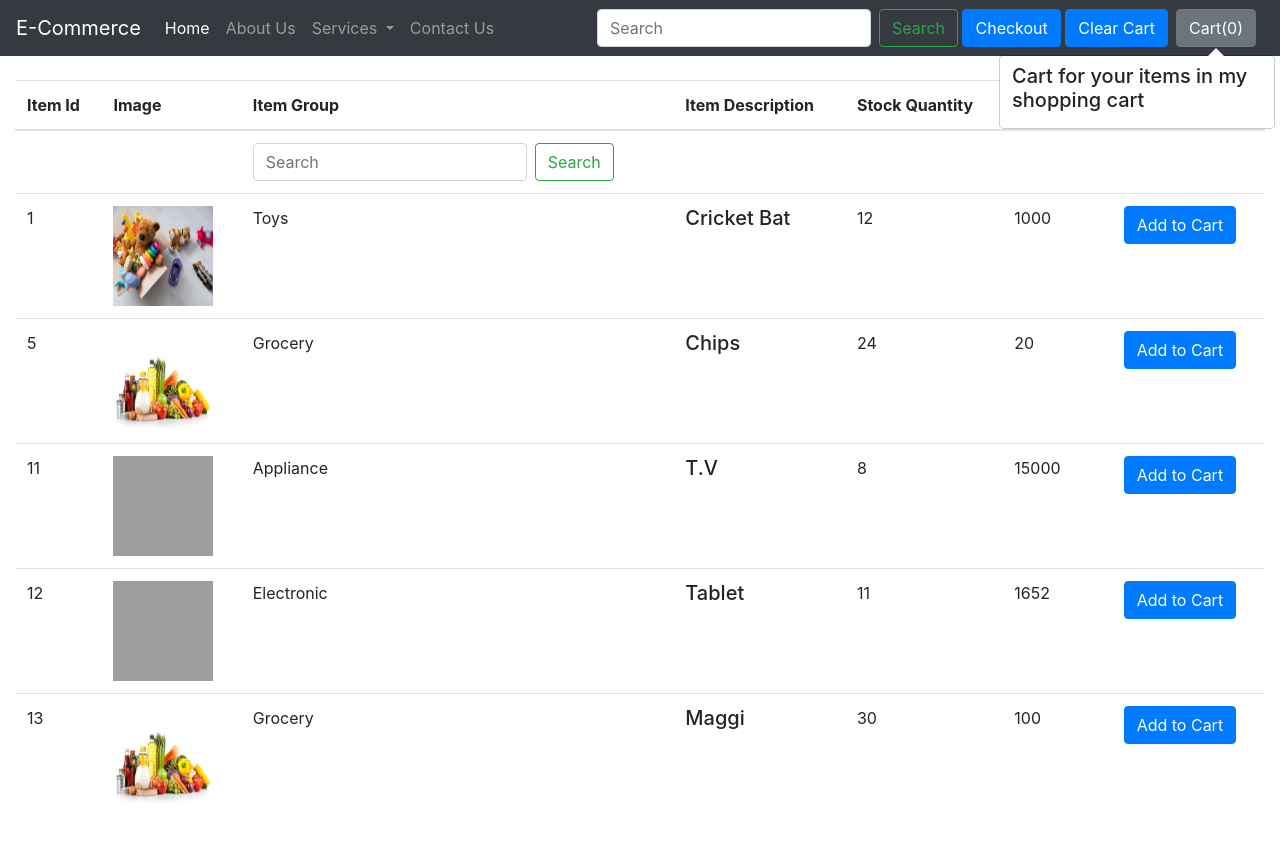
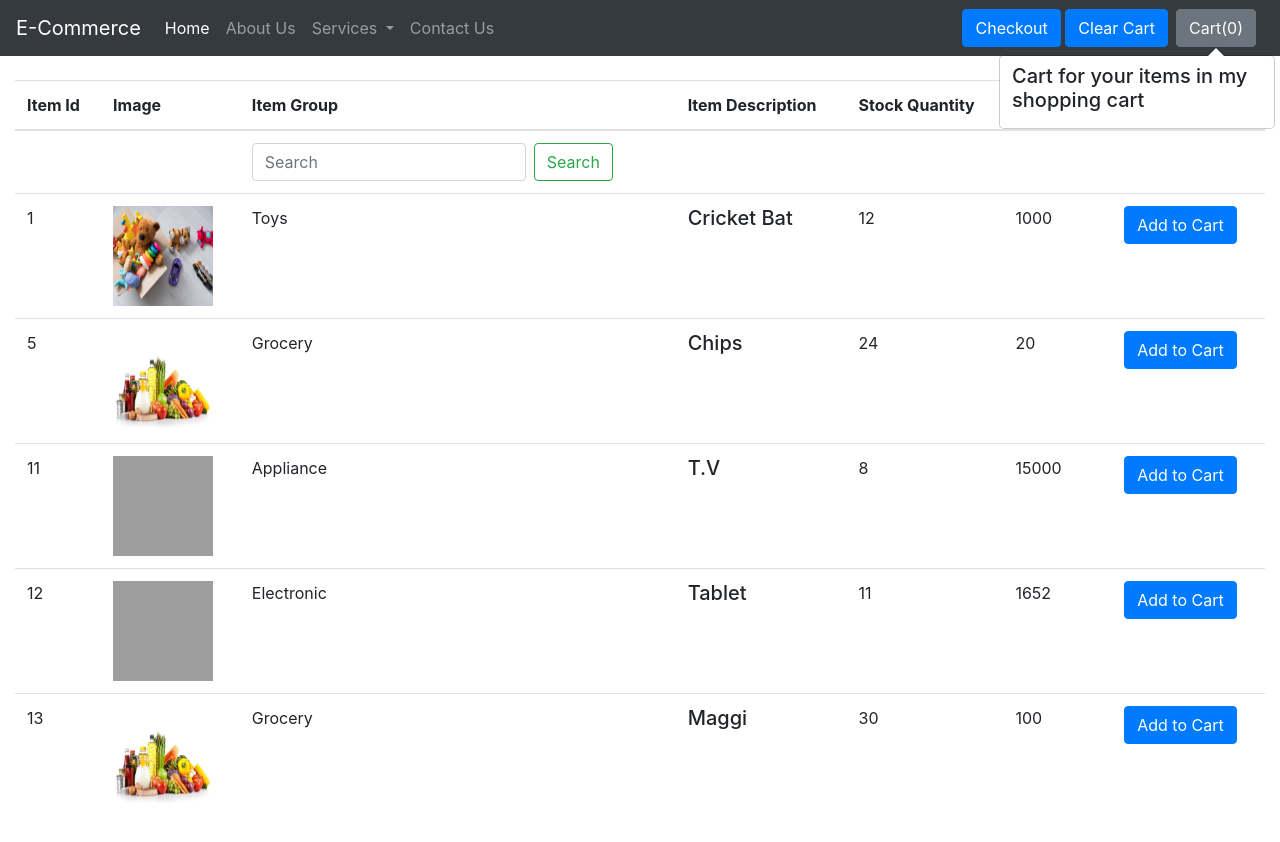
Before and after one commit to aayush999999/my-first-project, a Django app: page /practice in a window 1280 px wide. Run offline with Django 4.2, Linux system fonts and the light colour scheme; data comes from the database, SQL or seed files in the repository; some libraries are stand-ins or nearby versions; grey boxes are pictures that could not be loaded.

Commit message:
try to fix a search option

```diff
--- a/home/views.py
+++ b/home/views.py
@@ -122,6 +122,34 @@ def stock(request):
     return render(request, 'stock.html', params)
 
 
+def searchMatch(query, item):
+    '''return true only if query matches the item'''
+    if query in item.item_desc or query in item.item_group:
+        return True
+    else:
+        return False
+
+
+
+def search(request):
+    allitems = []
+
+    descitems = ItemInsert.objects.values('item_desc','id')
+    query = request.GET.get('search')
+    # print(descitems)
+    descs = {item['item_desc'] for item in descitems }
+    for desc in descs:
+        itmtemp = ItemInsert.objects.filter( item_desc = desc)
+        itm = [item for item in itmtemp if searchMatch(query, item)]
+        # n = len(itm)
+        # nSlides= n//4 + ceil((n/4) - (n//4))
+        # if len(itm)!=0:
+        allitems.append(itm)
+
+    params = {'allitems':allitems}
+    return render(request, 'stock.html', params)
+
+
 #    CART VIEW
 def cart(request):
     return render(request, 'homepage.html')
@@ -151,32 +179,6 @@ def tracker(request):
             return HttpResponse('{"status":"error"}')
 
     return render(request, "tracker.html")
-
-
-def searchMatch(query, item):
-    '''return true only if query matches the item'''
-    if query in item.item_desc.lower() or query in item.item_group.lower():
-        return True
-    else:
-        return False
-
-
-def search(request):
-    query= request.GET.get('search')
-    allitems = []
-
-    descitems = ItemInsert.objects.values('item_desc','id')
-    print(descitems)
-    descs = {item['item_desc'] for item in descitems }
-    for desc in descs:
-        itmtemp = ItemInsert.objects.filter( item_desc = desc)
-        itm = [item for item in itmtemp if searchMatch(query, item)]
-        # n = len(itm)
-        # nSlides= n//4 + ceil((n/4) - (n//4))
-        allitems.append(itm)
-
-    params = {'allitems':allitems}
-    return render(request, 'practice.html', params)
 
 
 def checkout(request):
--- a/templates/navbar.html
+++ b/templates/navbar.html
@@ -51,11 +51,7 @@
               </li>
 
           </ul>
-          <form method='get' action='/search' class="form-inline my-2 my-lg-0">
-          {% comment %} <form class="form-inline my-2 my-lg-0"> {% endcomment %}
-            <input class="form-control mr-sm-2" type="search" placeholder="Search" aria-label="Search" name="search" id="search" >
-            <button class="btn btn-outline-success my-2 my-sm-0" type="submit">Search</button>&nbsp;
-          </form>
+
           <div>
             <a href='checkout'><button class='btn btn-primary' id='checkout'>Checkout</button></a>
                <button class='btn btn-primary' onclick='clearCart()' id='clearCart'>Clear Cart</button>
--- a/templates/practice.html
+++ b/templates/practice.html
@@ -21,9 +21,10 @@
         <tr>
             <td></td>
             <td></td>
-            <td><form class="form-inline my-2 my-lg-0">
-                <input class="form-control mr-sm-2" type="search" placeholder="Search" aria-label="Search">
-                <button class="btn btn-outline-success my-2 my-sm-0" type="submit">Search</button>
+            <td><form method='get' action='/search' class="form-inline my-2 my-lg-0">
+              {% comment %} <form class="form-inline my-2 my-lg-0"> {% endcomment %}
+                <input class="form-control mr-sm-2" type="search" placeholder="Search" aria-label="Search" name="search" id="search" >
+                <button class="btn btn-outline-success my-2 my-sm-0" type="submit">Search</button>&nbsp;
               </form></td>
         </tr>
     {% for i in item %}
--- a/templates/stock.html
+++ b/templates/stock.html
@@ -45,7 +45,11 @@ padding-right: 0;
 
 <!--        carousel indicators starts from here-->
 <div class="container" >
-
+  <form method='get' action='/search' class="form-inline my-2 my-lg-0">
+              {% comment %} <form class="form-inline my-2 my-lg-0"> {% endcomment %}
+                <input class="form-control mr-sm-2" type="search" placeholder="Search" aria-label="Search" name="search" id="search" >
+                <button class="btn btn-outline-success my-2 my-sm-0" type="submit">Search</button>&nbsp;
+              </form>
   <!--Slideshow starts here -->
   {% for product, range, nSlides in allitems %}
   <h5 class="my-4">Flash Sale On <b>{{product.0.item_group}}</b> - Recommended Items</h5>
```
